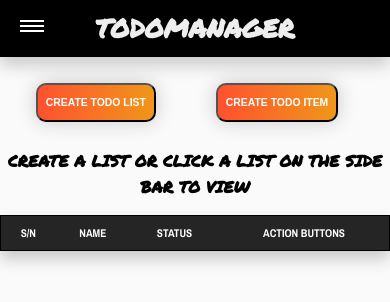
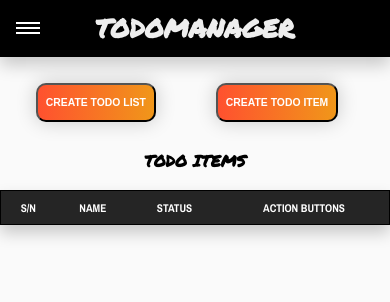
Before and after one commit to Chilex23/Task-Manager, a plain HTML site: page index.html in a window 390 px wide. Drawn offline with nearby package versions, Linux system fonts and the light colour scheme.

Commit message:
Improved the modal

```diff
--- a/index.html
+++ b/index.html
@@ -60,7 +60,7 @@
                 </div>
             </div>
 
-            <h2 class="list-name">Create a List or Click a List on the Side Bar to View</h2>
+            <h2 class="list-name">Todo Items</h2>
 
             <div class="todo-item-list">
                 <table>
--- a/script.js
+++ b/script.js
@@ -50,7 +50,7 @@ let hamburgerBtn = document.querySelector(".hamburger");
 let sideBar = document.querySelector(".side-bar");
 
 const handleDropdown = (event) => {
-    console.log(event.target)
+    //console.log(event.target)
     if (event.target.matches('.hamburger, .hamburger::after, .hamburger::before')) {
         if (!icon) {
             hamburgerBtn.style = "background-color: transparent;";
@@ -58,7 +58,7 @@ const handleDropdown = (event) => {
             hamburgerBtn.animate({ top: "-5px", rotate: ["0deg", "-140deg"] }, { duration: 300, fill: "forwards", pseudoElement: "::before" });
 
             sideBar.animate({left: "0px"}, { duration: 300, fill: "forwards" });
-            sideBar.style = "top: 57px; height: 100vh; z-index: 100; width: 30rem;";
+            sideBar.style = "top: 55px; height: 100vh; z-index: 100; width: 30rem;";
 
             icon = true;
         } else {
--- a/styles.css
+++ b/styles.css
@@ -145,6 +145,7 @@ ul {
     transform: translate(-50%, 10%);
     box-shadow: 0 0 0 999px rgba(0,0,0,.8);
     transition: all 2s;
+    z-index: 90;
 }
 
 .header-4 {
@@ -251,8 +252,8 @@ thead {
 .hamburger {
     visibility: hidden;
     position: absolute;
-    left: 20px;
-    top: 30px;
+    left: 2rem;
+    top: 4rem;
     background-color: #fff;
     display: inline-block;
     height: 2px;
```
